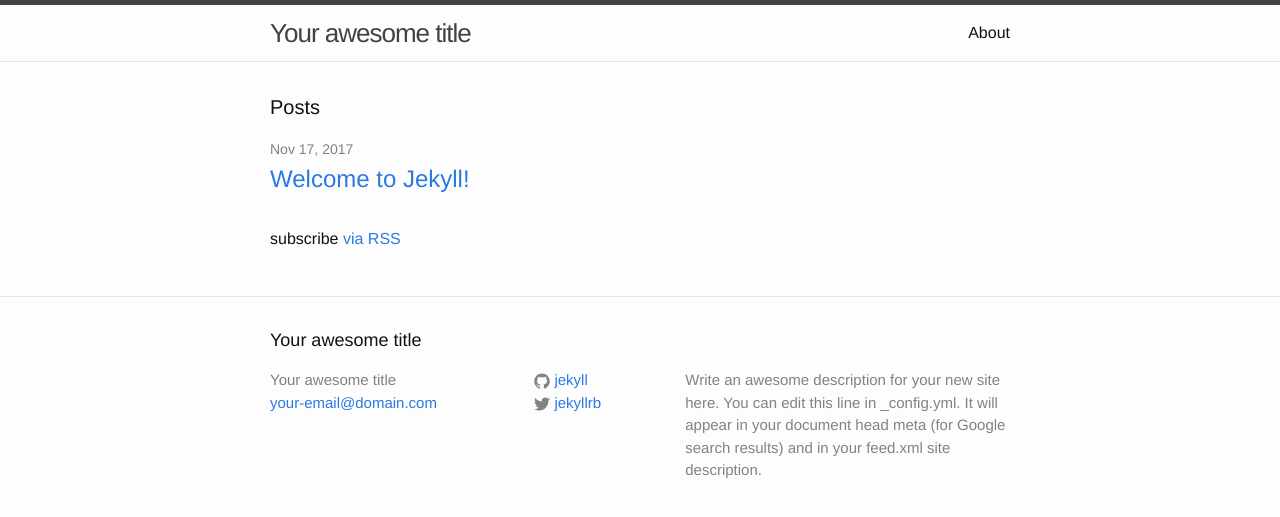
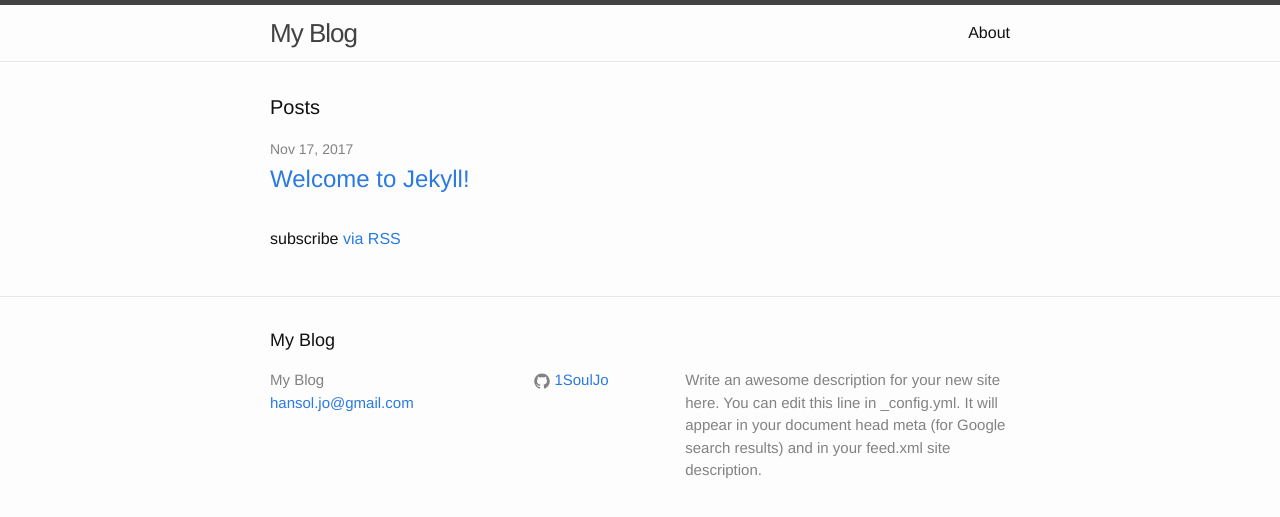
Before and after one commit to 1SoulJo/1souljo.github.io, a Jekyll site: the page built from index.html, in a window 1280 px wide. Shown: the top 517 px of the page. Built offline with Jekyll 4.4.1, drawn with Linux system fonts in a browser that asks for light colours.

Commit message:
config
Signed-off-by: hansol.jo <hansol.jo@samsung.com>

```diff
--- a/_config.yml
+++ b/_config.yml
@@ -6,16 +6,15 @@
 # 'jekyll serve'. If you change this file, please restart the server process.
 
 # Site settings
-title: Your awesome title
-email: your-email@domain.com
+title: My Blog
+email: hansol.jo@gmail.com
 description: > # this means to ignore newlines until "baseurl:"
   Write an awesome description for your new site here. You can edit this
   line in _config.yml. It will appear in your document head meta (for
   Google search results) and in your feed.xml site description.
 baseurl: "" # the subpath of your site, e.g. /blog
-url: "http://yourdomain.com" # the base hostname & protocol for your site
-twitter_username: jekyllrb
-github_username:  jekyll
+url: "https://1souljo.github.io" # the base hostname & protocol for your site
+github_username:  1SoulJo
 
 # Build settings
 markdown: kramdown
```
